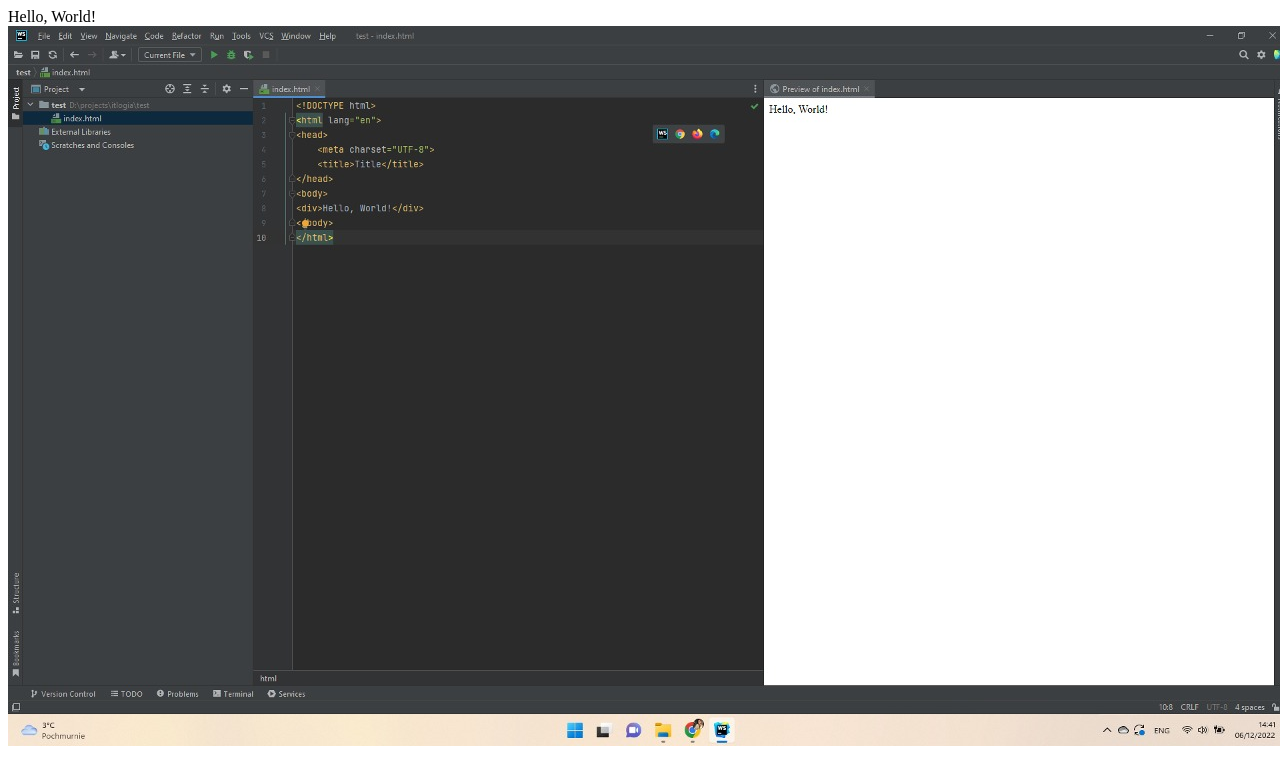
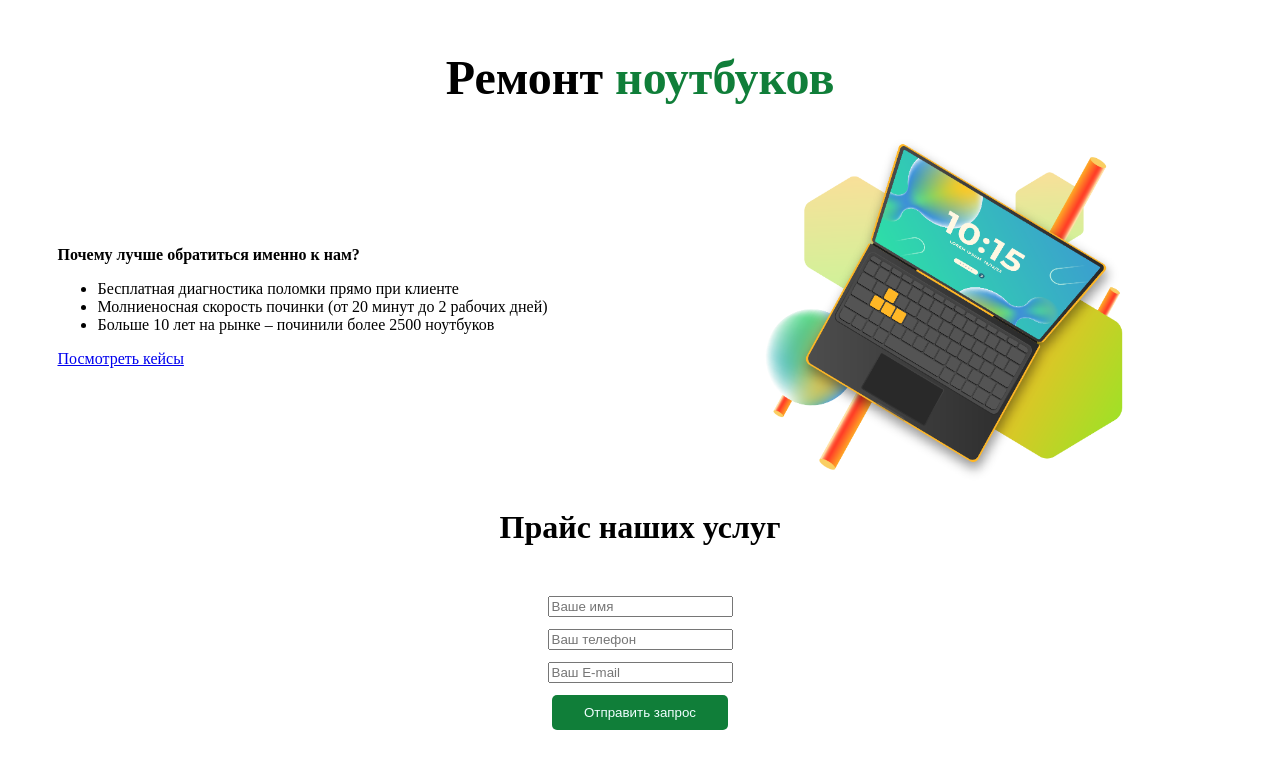
Before and after one commit to Iniuta/test, a plain HTML site: page index.html in a window 1280 px wide. Drawn offline with Linux system fonts and the light colour scheme.

Commit message:
feat; fixed

```diff
--- a/index.html
+++ b/index.html
@@ -3,9 +3,52 @@
 <head>
     <meta charset="UTF-8">
     <title>Title</title>
+    <link rel="stylesheet" href="style.css">
 </head>
 <body>
-<div>Hello, World!</div>
-<img src="/photo1670334347.jpeg" alt="photo">
+<header>
+    <div class="main">
+        <div>
+            <h1>Ремонт <span>ноутбуков</span></h1>
+        </div>
+    </div>
+</header>
+<section>
+    <div class="main">
+        <div class="main-flex">
+            <div>
+                <h3>Почему лучше обратиться именно к нам?</h3>
+                <ul>
+                    <li>Бесплатная диагностика поломки прямо при клиенте</li>
+                    <li>Молниеносная скорость починки (от 20 минут до 2 рабочих дней)</li>
+                    <li>Больше 10 лет на рынке – починили более 2500 ноутбуков</li>
+                </ul>
+                <a href="#">Посмотреть кейсы</a>
+            </div>
+            <div><img src="/image.png" alt="photo"></div>
+        </div>
+    </div>
+</section>
+<footer>
+    <div class="main">
+        <h2>Прайс наших услуг</h2>
+        <form action="#">
+            <div class="input-gap">
+                <div>
+                    <input type="text" id="fname" name="fname" placeholder="Ваше имя">
+                </div>
+                <div>
+                    <input type="text" id="phone" name="lname" placeholder="Ваш телефон">
+                </div>
+                <div>
+                    <input type="text" id="mail" name="lname" placeholder="Ваш E-mail">
+                </div>
+                <div>
+                    <input type="submit" value="Отправить запрос" class="submit">
+                </div>
+            </div>
+        </form>
+    </div>
+</footer>
 </body>
 </html>
--- a/style.css
+++ b/style.css
@@ -0,0 +1,63 @@
+body, h1, h2, h3, p {
+    margin: 0;
+    padding: 0;
+    font-size: 16px;
+}
+
+* {
+    box-sizing: border-box;
+}
+
+header {
+    padding-top: 50px;
+}
+
+.main {
+    width: 100%;
+    max-width: 1600px;
+    margin: auto;
+}
+
+span {
+    color: #107E39;
+}
+
+h1 {
+    text-align: center;
+    font-size: 3em;
+}
+
+h2 {
+    text-align: center;
+    font-size: 2em;
+    margin-bottom: 50px;
+}
+
+.main-flex {
+    display: flex;
+    flex-direction: row;
+    align-items: center;
+    justify-content: space-around;
+}
+
+img {
+    width: 560px;
+    height: 400px;
+}
+
+.input-gap {
+    display: flex;
+    flex-direction: column;
+    gap: 12px;
+    margin: auto;
+    text-align: center;
+}
+
+.submit {
+    width: 176px;
+    background-color: #107E39;
+    color: azure;
+    padding: 10px;
+    border: none;
+    border-radius: 5px;
+}
```
Also changed, not shown: image.png (added), photo1670334347.jpeg (deleted).
